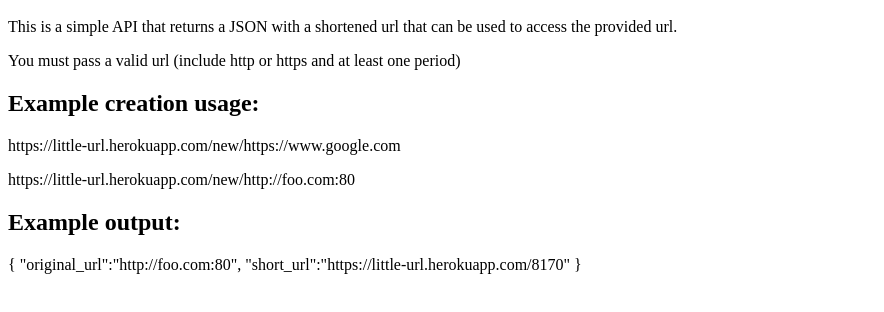
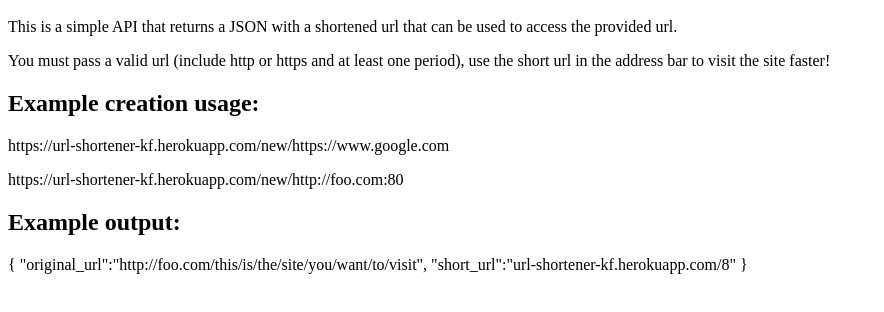
Before and after one commit to KyleFerchen/url-shortener, a website: page index.html in a window 1280 px wide. Shown: the part 48-360 px from the top of the page, without its empty margins (0-884 px from the left). Drawn offline with Linux system fonts and the light colour scheme.

Commit message:
Updated the index.html to reflect project better

```diff
--- a/index.html
+++ b/index.html
@@ -7,15 +7,15 @@
 <body>
   <h1>URL Shortener Microservice API</h1>
   <p>This is a simple API that returns a JSON with a shortened url that can be used to access the provided url.</p>
-  <p>You must pass a valid url (include http or https and at least one period)</p>
+  <p>You must pass a valid url (include http or https and at least one period), use the short url in the address bar to visit the site faster!</p>
   <div>
     <h2> Example creation usage: </h2>
-    <p>https://little-url.herokuapp.com/new/https://www.google.com</p>
-    <p>https://little-url.herokuapp.com/new/http://foo.com:80</p>
+    <p>https://url-shortener-kf.herokuapp.com/new/https://www.google.com</p>
+    <p>https://url-shortener-kf.herokuapp.com/new/http://foo.com:80</p>
   </div>
   <div>
     <h2> Example output: </h2>
-    <p>{ "original_url":"http://foo.com:80", "short_url":"https://little-url.herokuapp.com/8170" }</p>
+    <p>{ "original_url":"http://foo.com/this/is/the/site/you/want/to/visit", "short_url":"url-shortener-kf.herokuapp.com/8" }</p>
   </div>
 </body>
 
```
